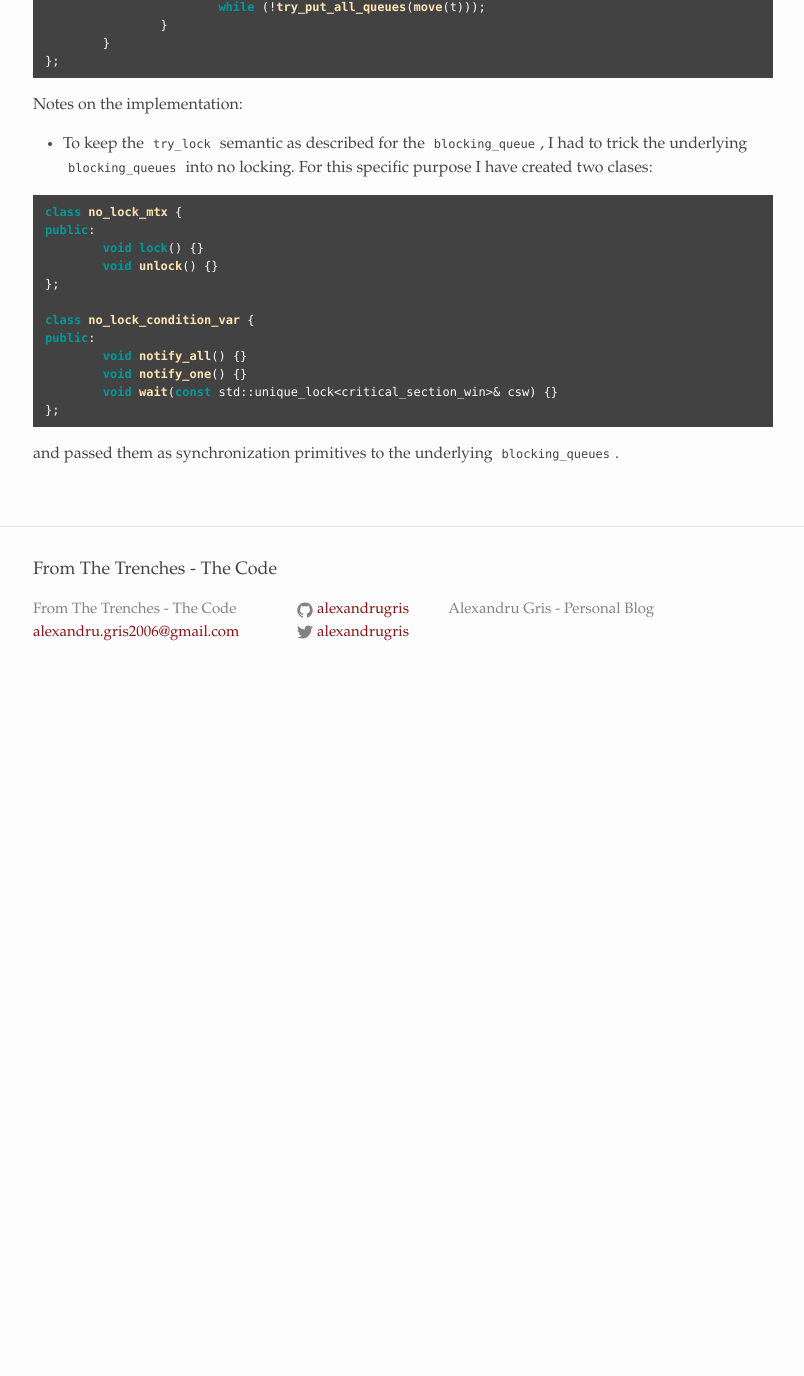
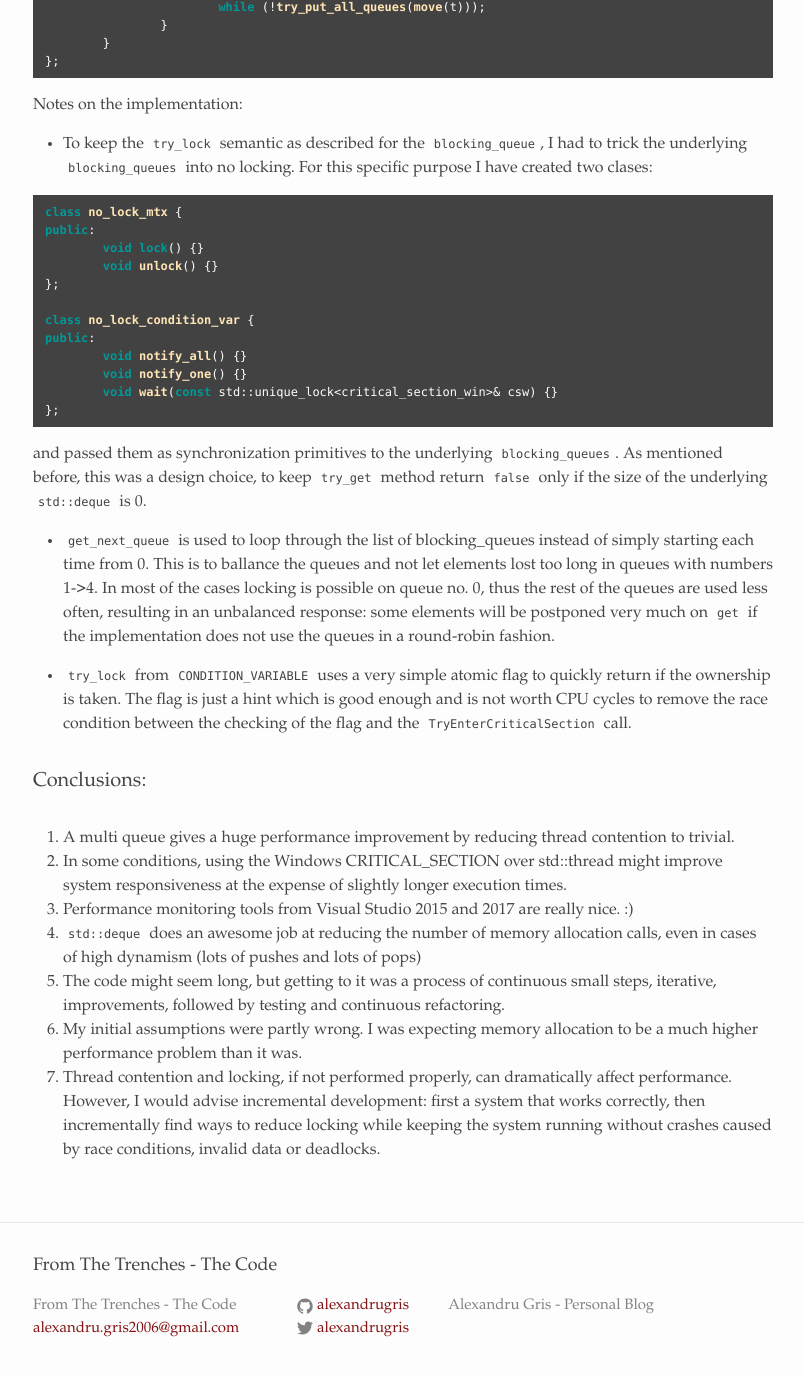
Before and after one commit to alexandrugris/my-jekyll-tech-blog, a Jekyll site: the page built from MyBlog/_posts/2017-02-20-C++-Play-multithreading-Cont-Queues.markdown, in a window 1280 px wide and 1400 px high, scrolled down 9496 px. Shown: the top 1376 px of the window, without its empty margins (237-1041 px from the left). Built offline with Jekyll 4.4.1, drawn with Linux system fonts in a browser that asks for light colours; before the commit the page ends 10200 px from its top, so only the background shows below that.

Commit message:
Update 2017-02-20-C++-Play-multithreading-Cont-Queues.markdown

````diff
--- a/MyBlog/_posts/2017-02-20-C++-Play-multithreading-Cont-Queues.markdown
+++ b/MyBlog/_posts/2017-02-20-C++-Play-multithreading-Cont-Queues.markdown
@@ -480,4 +480,18 @@ public:
 	void wait(const std::unique_lock<critical_section_win>& csw) {}
 };
 ```
-and passed them as synchronization primitives to the underlying `blocking_queues`.
+and passed them as synchronization primitives to the underlying `blocking_queues`. As mentioned before, this was a design choice, to keep `try_get` method return `false` only if the size of the underlying `std::deque` is 0.
+
+- `get_next_queue` is used to loop through the list of blocking_queues instead of simply starting each time from 0. This is to ballance the queues and not let elements lost too long in queues with numbers 1->4. In most of the cases locking is possible on queue no. 0, thus the rest of the queues are used less often, resulting in an unbalanced response: some elements will be postponed very much on `get` if the implementation does not use the queues in a round-robin fashion.
+
+- `try_lock` from `CONDITION_VARIABLE` uses a very simple atomic flag to quickly return if the ownership is taken. The flag is just a hint which is good enough and is not worth CPU cycles to remove the race condition between the checking of the flag and the `TryEnterCriticalSection` call.
+
+### Conclusions:
+
+1. A multi queue gives a huge performance improvement by reducing thread contention to trivial.
+2. In some conditions, using the Windows CRITICAL_SECTION over std::thread might improve system responsiveness at the expense of slightly longer execution times.
+3. Performance monitoring tools from Visual Studio 2015 and 2017 are really nice. :)
+4. `std::deque` does an awesome job at reducing the number of memory allocation calls, even in cases of high dynamism (lots of pushes and lots of pops)
+5. The code might seem long, but getting to it was a process of continuous small steps, iterative, improvements, followed by testing and continuous refactoring.
+6. My initial assumptions were partly wrong. I was expecting memory allocation to be a much higher performance problem than it was.
+7. Thread contention and locking, if not performed properly, can dramatically affect performance. However, I would advise incremental development: first a system that works correctly, then incrementally find ways to reduce locking while keeping the system running without crashes caused by race conditions, invalid data or deadlocks.
````
